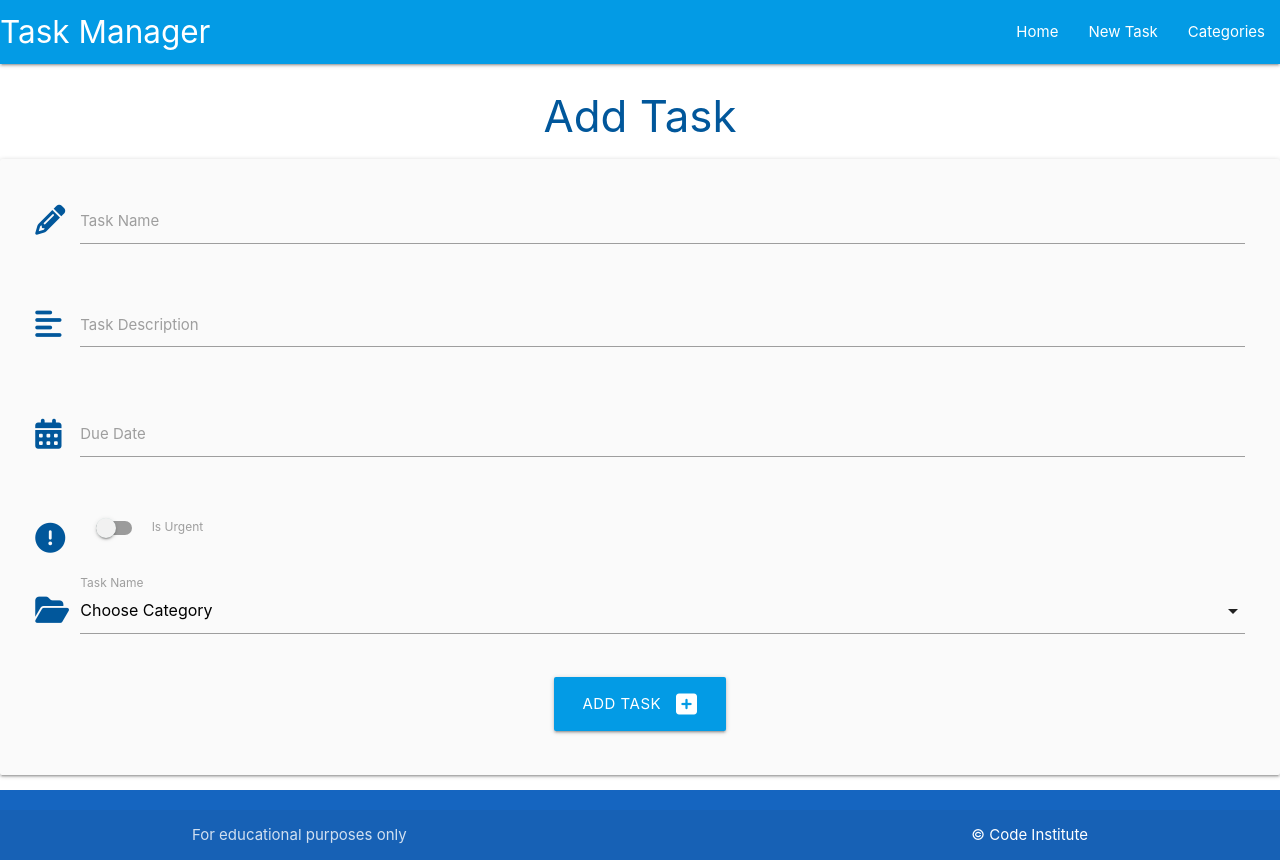
After one commit to Janisroz/task-manager, a Flask app: page /add_task in a window 1280 px wide. The commit adds this page. Run offline with Flask 3, Linux system fonts and the light colour scheme.

Commit message:
Add create functionality to tasks

```diff
--- a/taskmanager/routes.py
+++ b/taskmanager/routes.py
@@ -40,3 +40,20 @@ def delete_category(category_id):
     db.session.delete(category)
     db.session.commit()
     return redirect(url_for("categories"))
+
+
+@app.route("/add_task", methods=["GET", "POST"])
+def add_task():
+    categories = list(Category.query.order_by(Category.category_name).all())
+    if request.method == "POST":
+        task = Task(
+            task_name=request.form.get("task_name"),
+            task_description=request.form.get("task_description"),
+            is_urgent=bool(True if request.form.get("is_urgent") else False),
+            due_date=request.form.get("due_date"),
+            category_id=request.form.get("category_id")
+        )
+        db.session.add(task)
+        db.session.commit()
+        return redirect(url_for("home"))
+    return render_template("add_task.html", categories=categories)
--- a/taskmanager/static/js/script.js
+++ b/taskmanager/static/js/script.js
@@ -2,4 +2,15 @@ document.addEventListener('DOMContentLoaded', function () {
     // sidenav initialization
     let sidenav = document.querySelectorAll('.sidenav');
     M.Sidenav.init(sidenav);
+
+    // datepicker initialization
+    let datepicker = document.querySelectorAll('.datepicker');
+    M.Datepicker.init(datepicker, {
+        format: "dd mmmm, yyyy",
+        i18n: { done: "Select" }
+    });
+
+    // select initialization
+    select = document.querySelectorAll('select');
+    M.FormSelect.init(select);
 });
--- /dev/null
+++ b/taskmanager/templates/add_task.html
@@ -0,0 +1,98 @@
+{% extends "base.html" %} {% block content %}
+
+<h3 class="light-blue-text text-darken-4 center-align">Add Task</h3>
+
+<div class="row card-panel grey lighten-5">
+  <form class="col s12" method="POST" action="{{ url_for('add_task') }}">
+    <!-- task name -->
+    <div class="row">
+      <div class="input-field col s12">
+        <i class="fas fa-pencil-alt light-blue-text text-darken-4 prefix"></i>
+        <input
+          id="task_name"
+          name="task_name"
+          minlength="5"
+          maxlength="50"
+          required
+          type="text"
+          class="validate"
+        />
+        <label for="task_name">Task Name</label>
+      </div>
+    </div>
+    <!-- task description -->
+    <div class="row">
+      <div class="input-field col s12">
+        <i
+          class="fas fa-align-left prefix light-blue-text text-darken-4 prefix"
+        ></i>
+        <textarea
+          id="task_description"
+          name="task_description"
+          minlength="5"
+          maxlength="200"
+          required
+          type="text"
+          class="materialize-textarea validate"
+        ></textarea>
+        <label for="task_description">Task Description</label>
+      </div>
+    </div>
+    <!-- due_date -->
+    <div class="row">
+      <div class="input-field col s12">
+        <i class="fas fa-calendar-alt light-blue-text text-darken-4 prefix"></i>
+        <input
+          id="due_date"
+          name="due_date"
+          minlength="5"
+          maxlength="50"
+          required
+          type="text"
+          class="datepicker validate"
+        />
+        <label for="due_date">Due Date</label>
+      </div>
+    </div>
+    <!-- is_urgent -->
+    <div class="row">
+      <div class="input-field col s12">
+        <div class="switch">
+          <i
+            class="fas fa-exclamation-circle light-blue-text text-darken-4 prefix"
+          ></i>
+          <label for="is_urgent">
+            <input type="checkbox" id="is_urgent" name="is_urgent" />
+            <span class="lever"></span>
+            Is Urgent
+          </label>
+        </div>
+      </div>
+    </div>
+    <!-- category_id -->
+    <div class="row">
+      <div class="input-field col s12">
+        <i class="fas fa-folder-open light-blue-text text-darken-4 prefix"></i>
+        <select name="category_id" id="category_id" class="vallidate" required>
+          <option value="" disabled selected>Choose Category</option>
+          {% for category in categories %}
+          <option value="{{ category.id }}">
+            {{ category.category_name }}
+          </option>
+          {% endfor %}
+        </select>
+        <label for="category_id">Task Name</label>
+      </div>
+    </div>
+    <!-- Submit Button -->
+    <div class="row">
+      <div class="col s12 center-align">
+        <button type="submit" class="btn-large light-blue darken-1">
+          Add Task <i class="fas fa-plus-square right"></i>
+        </button>
+      </div>
+    </div>
+  </form>
+</div>
+
+{% endblock %}
--- a/taskmanager/templates/base.html
+++ b/taskmanager/templates/base.html
@@ -4,12 +4,22 @@
     <meta charset="UTF-8" />
     <meta http-equiv="X-UA-Compatible" content="IE=edge" />
     <meta name="viewport" content="width=device-width, initial-scale=1.0" />
-    <link rel="stylesheet" href="https://cdnjs.cloudflare.com/ajax/libs/font-awesome/6.4.2/css/all.min.css"
+    <link
+      rel="stylesheet"
+      href="https://cdnjs.cloudflare.com/ajax/libs/font-awesome/6.4.2/css/all.min.css"
       integrity="sha512-z3gLpd7yknf1YoNbCzqRKc4qyor8gaKU1qmn+CShxbuBusANI9QpRohGBreCFkKxLhei6S9CQXFEbbKuqLg0DA=="
-        crossorigin="anonymous" referrerpolicy="no-referrer" />
-    <link rel="stylesheet" href="https://cdnjs.cloudflare.com/ajax/libs/materialize/1.0.0/css/materialize.min.css">
-    <link rel="stylesheet" href="{{ url_for('static', filename='css/style.css') }}" type="text/css">
-
+      crossorigin="anonymous"
+      referrerpolicy="no-referrer"
+    />
+    <link
+      rel="stylesheet"
+      href="https://cdnjs.cloudflare.com/ajax/libs/materialize/1.0.0/css/materialize.min.css"
+    />
+    <link
+      rel="stylesheet"
+      href="{{ url_for('static', filename='css/style.css') }}"
+      type="text/css"
+    />
 
     <title>Task Manager</title>
   </head>
@@ -19,10 +29,12 @@
         <!-- top navbar -->
         <div class="nav-wrapper">
           <a href="{{ url_for('home') }}" class="brand-logo">Task Manager</a>
-                <a href="#" data-target="mobile-demo" class="sidenav-trigger"><i class="fas fa-bars"></i></a>
+          <a href="#" data-target="mobile-demo" class="sidenav-trigger"
+            ><i class="fas fa-bars"></i
+          ></a>
           <ul class="right hide-on-med-and-down">
             <li><a href="{{ url_for('home') }}">Home</a></li>
-                    <li><a href="">New Task</a></li>
+            <li><a href="{{ url_for('add_task') }}">New Task</a></li>
             <li><a href="{{ url_for('categories') }}">Categories</a></li>
           </ul>
         </div>
@@ -30,20 +42,21 @@
       <!-- mobile sidenav -->
       <ul class="sidenav" id="mobile-demo">
         <li><a href="{{ url_for('home') }}">Home</a></li>
-                <li><a href="">New Task</a></li>
+        <li><a href="{{ url_for('add_task') }}">New Task</a></li>
         <li><a href="{{ url_for('categories') }}">Categories</a></li>
       </ul>
     </header>
 
-    <main class="contianer">
-        {% block content %}
-        {% endblock %}
-    </main>
+    <main class="contianer">{% block content %} {% endblock %}</main>
     <footer class="page-footer blue darken-3">
       <div class="footer-copyright">
         <div class="container">
           For educational purposes only
-                <a class="white-text text-lighten-4 right" href="https://codeinstitute.net">&copy; Code Institute</a>
+          <a
+            class="white-text text-lighten-4 right"
+            href="https://codeinstitute.net"
+            >&copy; Code Institute</a
+          >
         </div>
       </div>
     </footer>
```
Also changed, not shown: taskmanager/templates/tasks.html (+8 -2 lines). Lines whose indentation alone changed are shown as unchanged.
